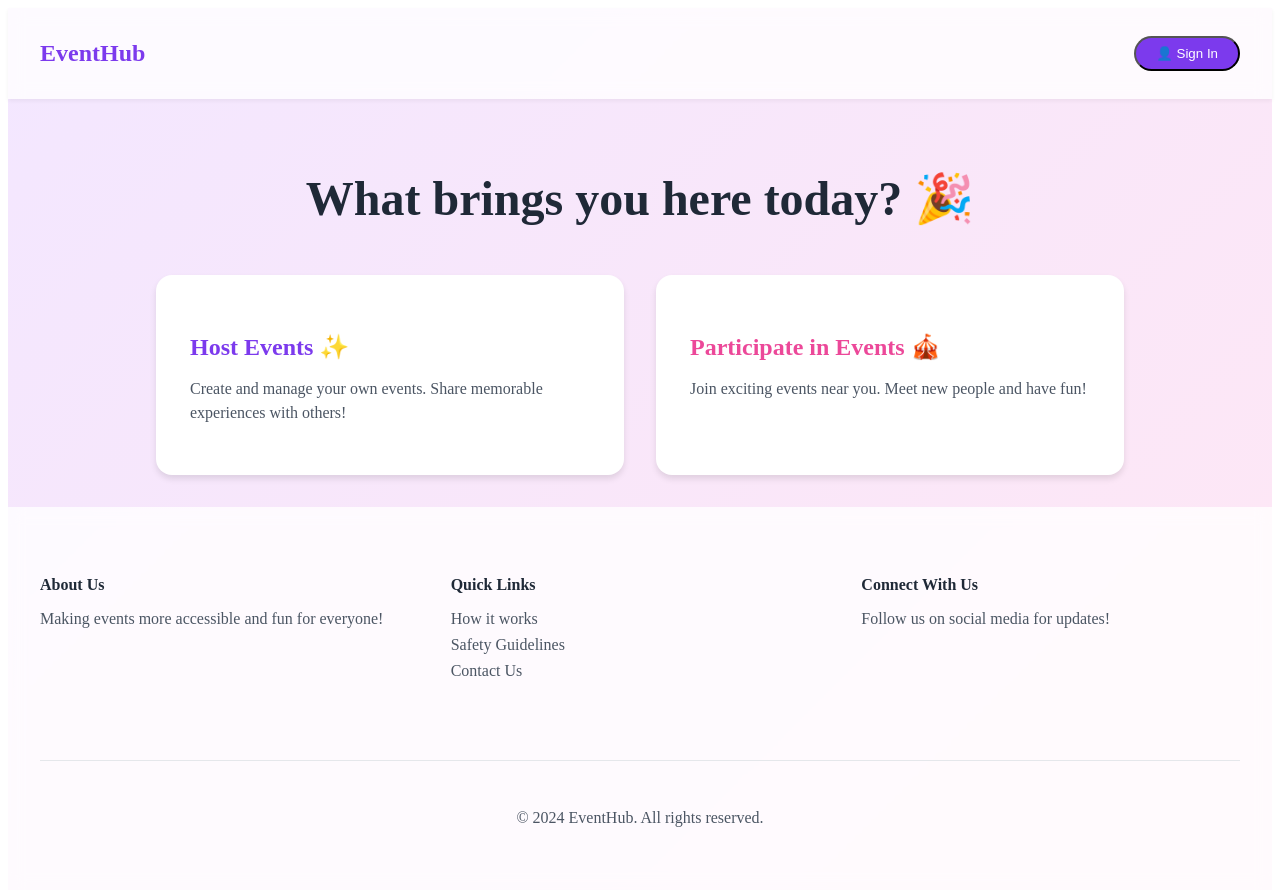
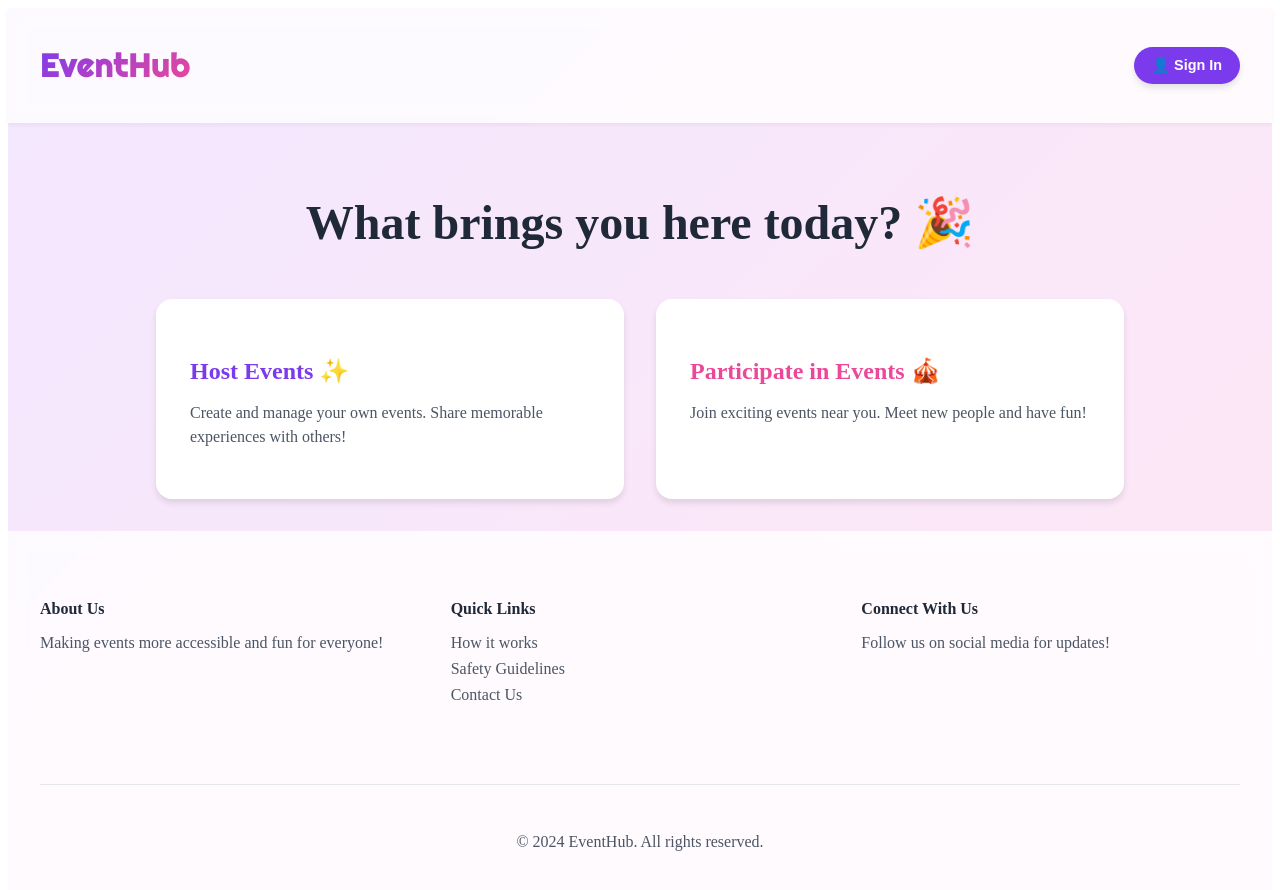
Before and after one commit to Jain2003/event-hub, a Next.js app in the folder nextjs-app/: page / in a window 1280 px wide. Shown: the top 890 px of the page. Built offline with nearby package versions, Linux system fonts and the light colour scheme.

Commit message:
Image-icon-updated

```diff
--- /dev/null
+++ b/nextjs-app/pages/_document.js
@@ -0,0 +1,15 @@
+import { Html, Head, Main, NextScript } from 'next/document'
+
+export default function Document() {
+  return (
+    <Html>
+      <Head>
+        <link href="https://fonts.googleapis.com/css2?family=Paytone+One&family=Righteous&family=Russo+One&display=swap" rel="stylesheet" />
+      </Head>
+      <body>
+        <Main />
+        <NextScript />
+      </body>
+    </Html>
+  )
+}
--- a/nextjs-app/pages/index.js
+++ b/nextjs-app/pages/index.js
@@ -1,5 +1,16 @@
 import React from 'react';
 import styles from '../styles/Home.module.css';
+
+
+const LogoWithIcon = () => {
+  return (
+    <h1 className={styles.logo}>
+      <span>Event</span>
+      <span>Hub</span>
+    </h1>
+  );
+};
+
 
 const HomePage = () => {
   return (
@@ -7,7 +18,7 @@ const HomePage = () => {
       {/* Header */}
       <header className={styles.header}>
         <div className={styles.headerContent}>
-          <h1 className={styles.logo}>EventHub</h1>
+        <LogoWithIcon />
           <button className={styles.signInButton}>
             👤 Sign In
           </button>
--- a/nextjs-app/styles/Home.module.css
+++ b/nextjs-app/styles/Home.module.css
@@ -1,4 +1,11 @@
 /* Home.module.css */
+
+/* Apply smooth scrolling */
+.html {
+  scroll-behavior: smooth;
+}
+
+
 .container {
   min-height: 100vh;
   display: flex;
@@ -26,29 +33,87 @@
   padding: 0 1rem;
 }
 
+
 .logo {
-  font-size: 1.5rem;
+  font-family: 'Righteous', cursive;
+  font-size: 2rem;
   font-weight: bold;
-  color: #7c3aed;
+  background: linear-gradient(135deg, #7c3aed 0%, #ec4899 100%);
+  -webkit-background-clip: text;
+  -webkit-text-fill-color: transparent;
+  background-clip: text;
+  /* text-fill-color: transparent; */
+  padding: 0.5rem 0;
+  letter-spacing: 1px;
 }
+
+/* Animation for the logo */
+@keyframes gradientFlow {
+  0% {
+    background-position: 0% 50%;
+  }
+  50% {
+    background-position: 100% 50%;
+  }
+  100% {
+    background-position: 0% 50%;
+  }
+}
+
+.logo.animated {
+  background: linear-gradient(
+    270deg,
+    #7c3aed,
+    #ec4899,
+    #7c3aed
+  );
+  background-size: 200% auto;
+  /* -webkit-background-clip: text; */
+  -webkit-text-fill-color: transparent;
+  animation: gradientFlow 3s ease infinite;
+}
+
+/* Add hover effect */
+.logo:hover {
+  transform: translateY(-1px);
+  transition: transform 0.3s ease;
+}
+
+
 
 .signInButton {
   display: flex;
   align-items: center;
   gap: 0.5rem;
-  padding: 0.5rem 1.25rem;
+  padding: 0.5rem 1.5rem;
   border-radius: 9999px;
   background-color: #7c3aed;
   color: white;
+  font-weight: 600;
+  font-size: 1rem;
+  border: 2px solid transparent;
+  box-shadow: 0 4px 6px rgba(0, 0, 0, 0.1);
   transition: all 0.3s ease;
+  cursor: pointer;
 }
 
+/* Hover effect */
 .signInButton:hover {
   background-color: #6d28d9;
-  transform: translateY(-1px);
+  border-color: #e0c3fc;
+  transform: translateY(-2px);
+  box-shadow: 0 6px 12px rgba(0, 0, 0, 0.15);
 }
 
-/* Main Content Styles */
+/* Focus effect */
+.signInButton:focus {
+  outline: none;
+  border-color: #bb86fc;
+  box-shadow: 0 0 0 4px rgba(187, 134, 252, 0.5);
+}
+
+
+
 .main {
   flex-grow: 1;
   display: flex;
@@ -56,6 +121,26 @@
   justify-content: center;
   padding: 2rem 1rem;
 }
+
+.mainContent {
+  max-width: 1000px;
+  width: 100%;
+  margin: 0 auto;
+}
+
+/* Keyframe animation for the flowing effect */
+@keyframes flowBackground {
+  0% {
+    background-position: 0% 50%;
+  }
+  50% {
+    background-position: 100% 50%;
+  }
+  100% {
+    background-position: 0% 50%;
+  }
+}
+
 
 .mainContent {
   max-width: 1000px;
@@ -85,6 +170,11 @@
 
   .title {
     font-size: 3rem;
+  }
+
+  .signInButton {
+    padding: 0.5rem 1rem;
+    font-size: 0.9rem;
   }
 }
 
@@ -149,6 +239,10 @@
 }
 
 @media (min-width: 768px) {
+  .header {
+    padding: 0.5rem;
+  }
+
   .footerGrid {
     grid-template-columns: repeat(3, 1fr);
   }
@@ -220,3 +314,19 @@
     font-size: 0.875rem;
   }
 }
+
+@media (max-width: 480px) {
+  .signInButton {
+    padding: 0.4rem 0.75rem;
+    font-size: 0.8rem;
+    gap: 0.3rem;
+  }
+
+  .header {
+    padding: 0.4rem;
+  }
+
+  .headerContent {
+    padding: 0 0.25rem;
+  }
+}
```
Also changed, not shown: nextjs-app/styles/global.css (+9 -0 lines).
